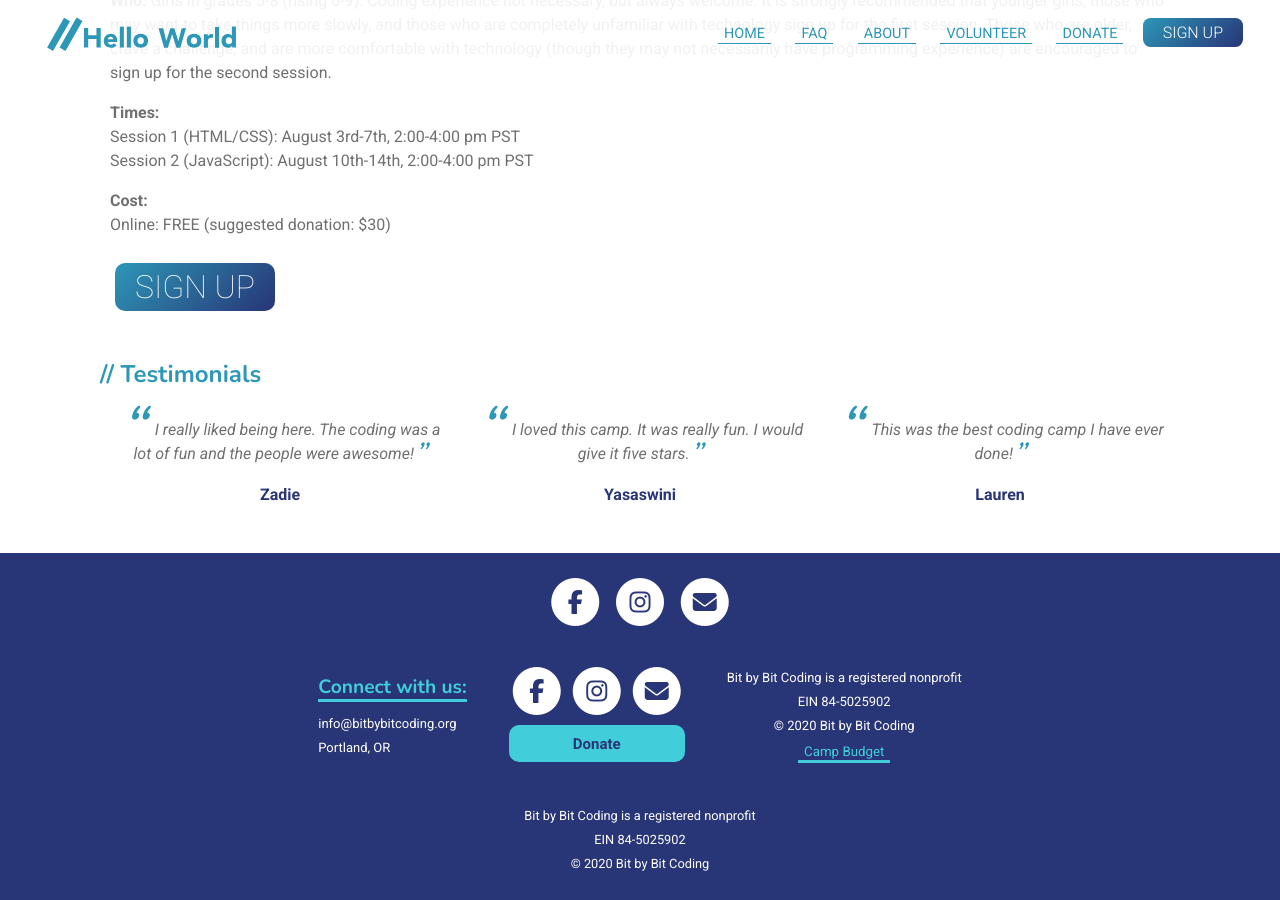
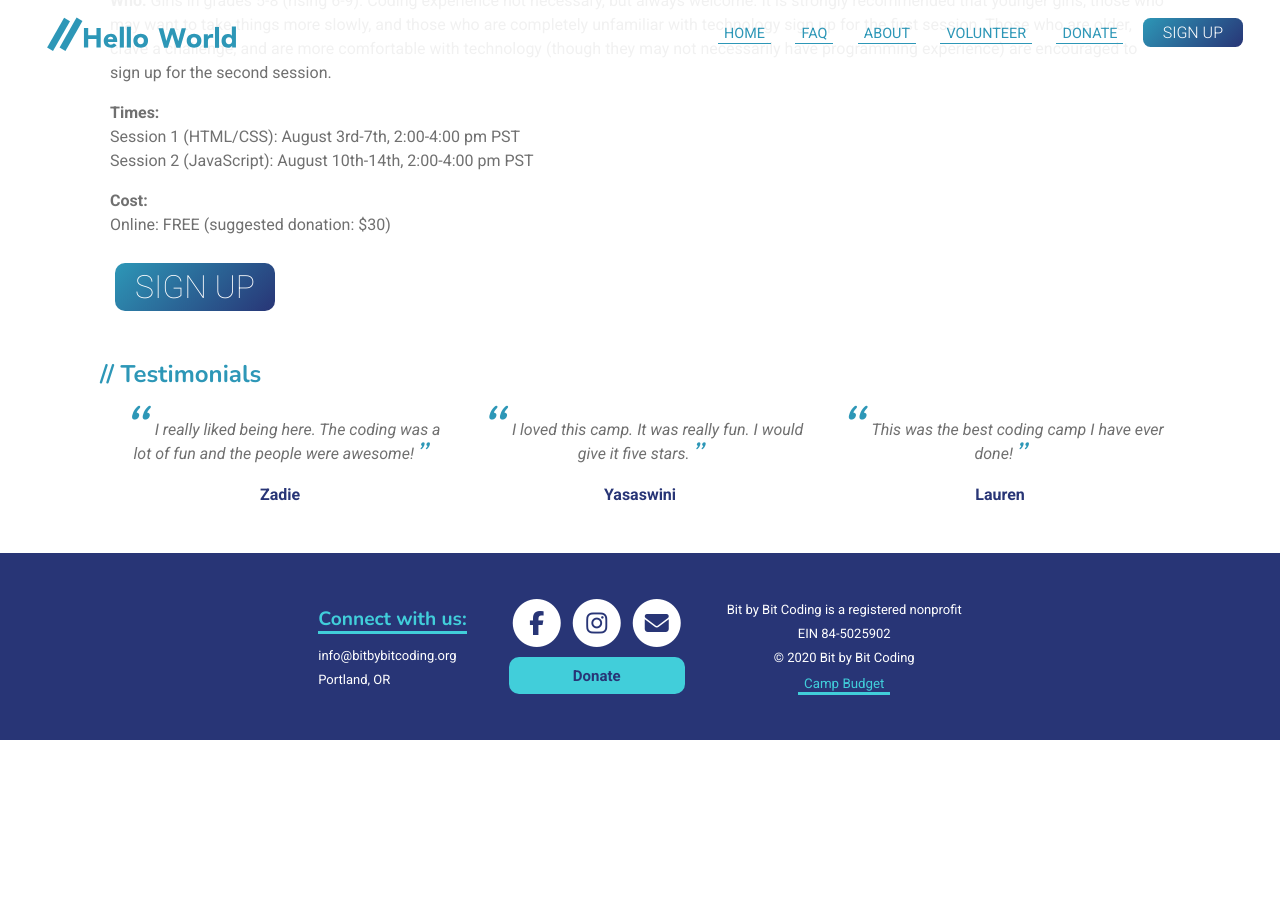
Before and after one commit to bit-by-bit-coding/bxb-website, a Jekyll site: the page built from index.html, in a window 1280 px wide and 900 px high, scrolled down 934 px. Built offline with Jekyll 4.4.1, drawn with Linux system fonts in a browser that asks for light colours; nearby versions of some CDN libraries; after the commit the page ends 1674 px from its top, so only the background shows below that.

Commit message:
deleted repeats
something weird happened when I was committing the first change so I deleted things and now it is good?

```diff
--- a/_includes/footer.html
+++ b/_includes/footer.html
@@ -1,23 +1,5 @@
 <div id="footer">
     <div>
-        <a href="{{site.social.facebook}}">
-            <span class="fa-stack fa-lg">
-                <i class="fa fa-circle fa-stack-2x"></i>
-                <i class="fa fa-facebook fa-stack-1x fa-inverse"></i>
-            </span>
-        </a>
-        <a href="{{site.social.instagram}}">
-            <span class="fa-stack fa-lg">
-                <i class="fa fa-circle fa-stack-2x"></i>
-                <i class="fa fa-instagram fa-stack-1x fa-inverse"></i>
-            </span>
-        </a>
-        <a href="mailto:{{site.contact.email}}">
-            <span class="fa-stack fa-lg">
-                <i class="fa fa-circle fa-stack-2x"></i>
-                <i class="fa fa-envelope fa-stack-1x fa-inverse"></i>
-            </span>
-        </a>
     <div id="footer-contact">
         <div id="footer-connect">
             <h2>Connect with us:</h2>
@@ -56,9 +38,4 @@
             <a href="https://docs.google.com/spreadsheets/d/1JeronQTIVhR2rh2SqXdKYD5lrsmgdPjrohavRBWw1uw/edit?usp=sharing" target="_blank"><button id="financial-info">Camp Budget</button></a>
         </div>
     </div>
-    Bit by Bit Coding is a registered nonprofit
-    <br>
-    EIN 84-5025902
-    <br>
-    &copy; 2020 Bit by Bit Coding
 </div>
```
